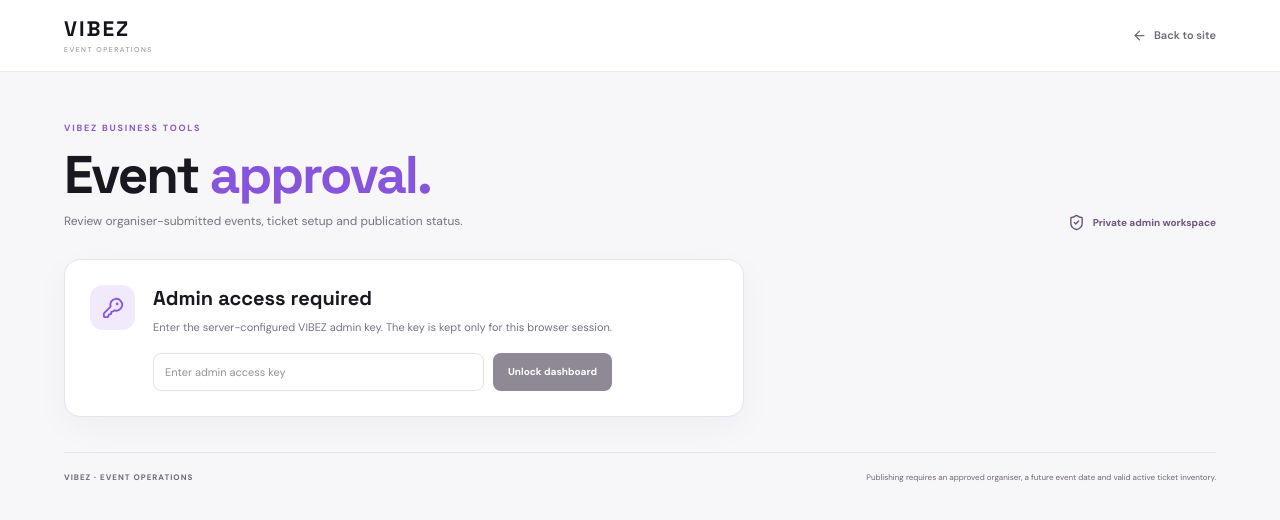
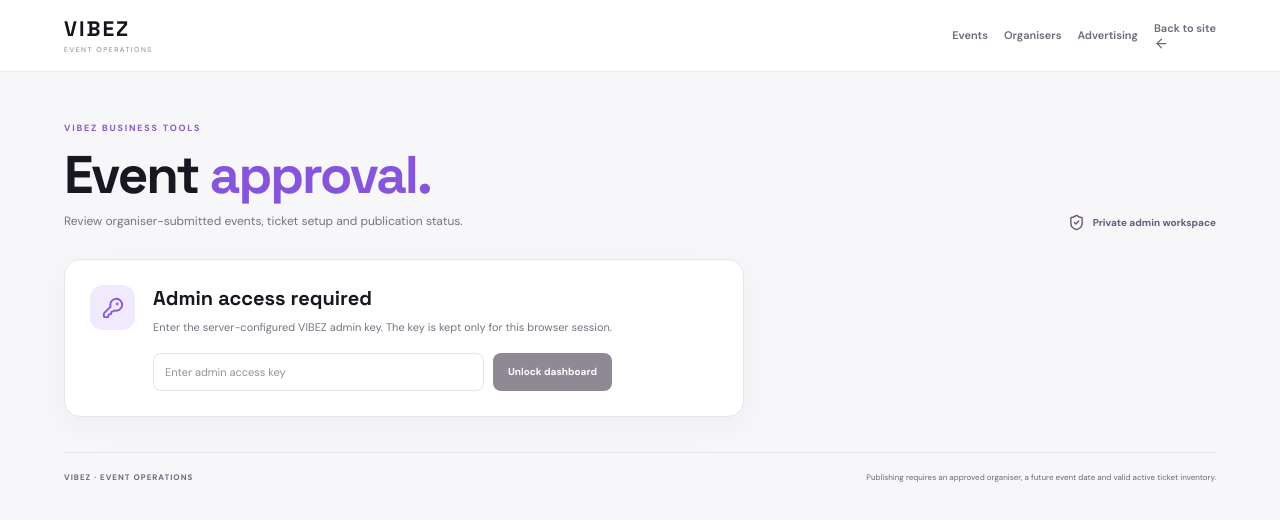
Before and after one commit to mrceogodwin/Vibez, a Next.js app: page /admin/events in a window 1280 px wide. Shown: the top 520 px of the page. Built offline with nearby package versions, Linux system fonts and the light colour scheme.

Commit message:
Link VIBEZ admin workspaces together

```diff
--- a/app/admin/events/page.tsx
+++ b/app/admin/events/page.tsx
@@ -9,7 +9,7 @@ export default function EventAdminPage(){const[key,setKey]=useState(""),[connect
  async function update(id:string,status:string){setError("");setNotice("");try{const r=await fetch("/api/admin/events",{method:"PATCH",headers:{"Content-Type":"application/json","x-vibez-admin-key":key},body:JSON.stringify({id,status})});const d=await r.json();if(!r.ok)throw new Error(d.error||"Could not update event.");setItems(old=>old.map(x=>x.id===id?{...x,...d.event}:x));setNotice("Event status updated.");}catch(e){setError(e instanceof Error?e.message:"Update failed.");}}
  function disconnect(){sessionStorage.removeItem("vibez-admin-key");setKey("");setConnected(false);setItems([]);setNotice("Admin session ended.");}
  const visible=useMemo(()=>filter==="ALL"?items:items.filter(x=>x.status===filter),[items,filter]);
- return <main className="ad-admin-page"><header className="ad-admin-top"><Link href="/" className="ad-admin-brand"><span>VIBEZ</span><small>EVENT OPERATIONS</small></Link><Link href="/" className="ad-admin-back"><ArrowLeft size={15}/> Back to site</Link></header><section className="ad-admin-wrap"><div className="ad-admin-heading"><div><span className="ad-admin-kicker">VIBEZ BUSINESS TOOLS</span><h1>Event <em>approval.</em></h1><p>Review organiser-submitted events, ticket setup and publication status.</p></div><div className="ad-admin-secure"><ShieldCheck size={17}/> Private admin workspace</div></div>
+ return <main className="ad-admin-page"><header className="ad-admin-top"><Link href="/" className="ad-admin-brand"><span>VIBEZ</span><small>EVENT OPERATIONS</small></Link><nav className="ad-admin-back" style={{display:"flex",gap:16,alignItems:"center"}}><Link href="/admin/events">Events</Link><Link href="/admin/organisers">Organisers</Link><Link href="/admin/advertising">Advertising</Link><Link href="/">Back to site <ArrowLeft size={15}/></Link></nav></header><section className="ad-admin-wrap"><div className="ad-admin-heading"><div><span className="ad-admin-kicker">VIBEZ BUSINESS TOOLS</span><h1>Event <em>approval.</em></h1><p>Review organiser-submitted events, ticket setup and publication status.</p></div><div className="ad-admin-secure"><ShieldCheck size={17}/> Private admin workspace</div></div>
  {!connected?<section className="ad-admin-access"><div className="ad-admin-access-icon"><KeyRound size={22}/></div><div><h2>Admin access required</h2><p>Enter the server-configured VIBEZ admin key. The key is kept only for this browser session.</p><form onSubmit={e=>{e.preventDefault();void load();}}><input type="password" value={key} onChange={e=>setKey(e.target.value)} placeholder="Enter admin access key" autoComplete="current-password" required/><button disabled={loading||!key}>{loading?"Checking…":"Unlock dashboard"}</button></form>{error&&<span className="ad-admin-error">{error}</span>}</div></section>:<><div className="ad-admin-toolbar"><span><BadgeCheck size={16}/> Connected to event records</span><div><button onClick={()=>void load()} disabled={loading}><RefreshCw size={14}/> Refresh</button><button className="ad-admin-logout" onClick={disconnect}>Lock dashboard</button></div></div>{error&&<div className="ad-admin-error">{error}</div>}{notice&&<div className="ad-admin-notice">{notice}</div>}
  <div className="ad-admin-stats"><article><span>TOTAL EVENTS</span><strong>{items.length}</strong><small>All event records</small></article><article><span>AWAITING REVIEW</span><strong>{items.filter(x=>x.status==="PENDING_REVIEW").length}</strong><small>Need approval</small></article><article><span>PUBLISHED</span><strong>{items.filter(x=>x.status==="PUBLISHED").length}</strong><small>Public listings</small></article><article><span>DRAFTS</span><strong>{items.filter(x=>x.status==="DRAFT").length}</strong><small>Not public</small></article></div>
  <section className="ad-admin-campaigns"><div className="ad-admin-section-title"><div><span className="ad-admin-kicker">EVENT PIPELINE</span><h2>Event submissions</h2></div><select value={filter} onChange={e=>setFilter(e.target.value)}><option value="ALL">All statuses</option>{statuses.map(s=><option key={s}>{s}</option>)}</select></div>
```
